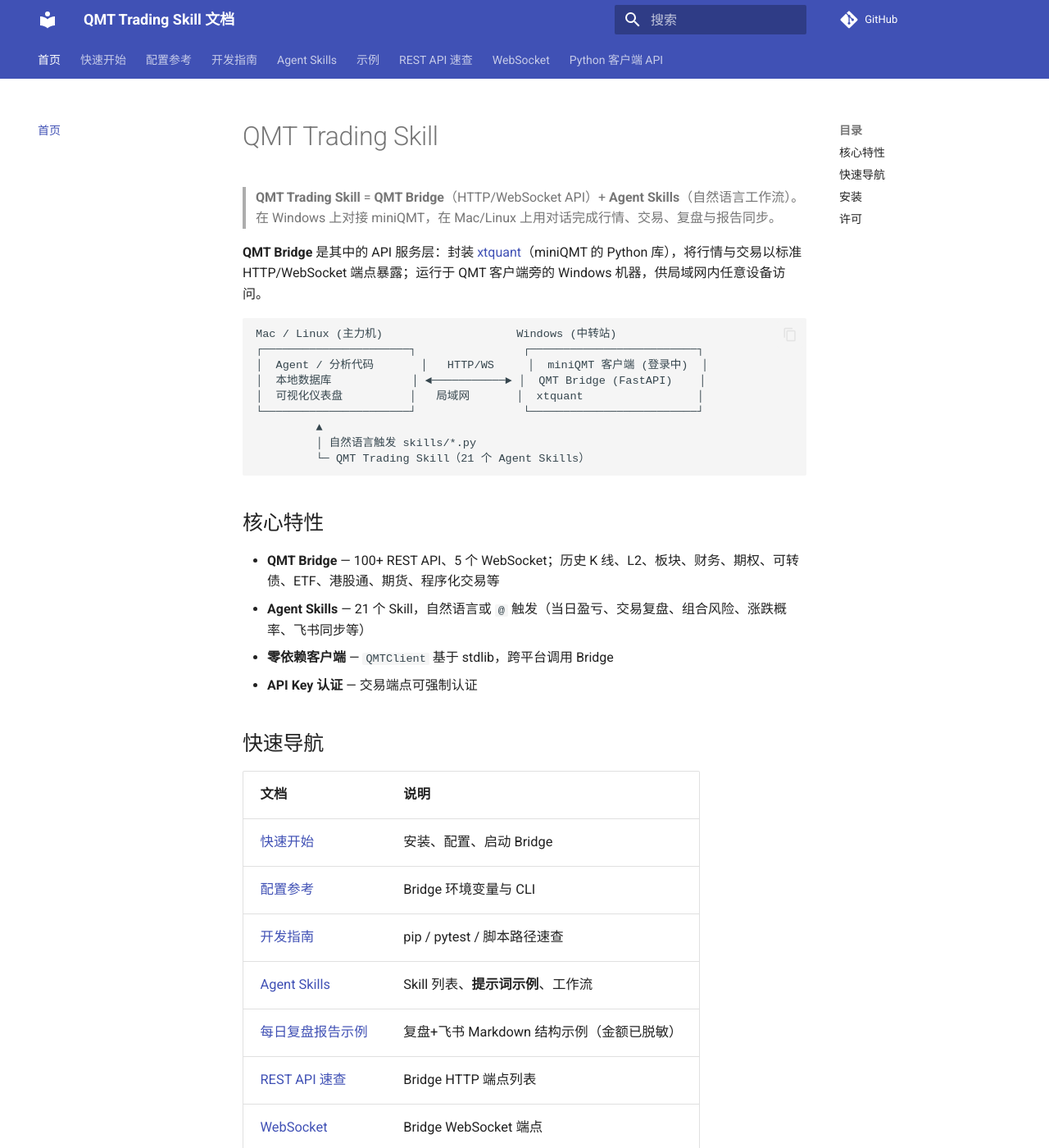
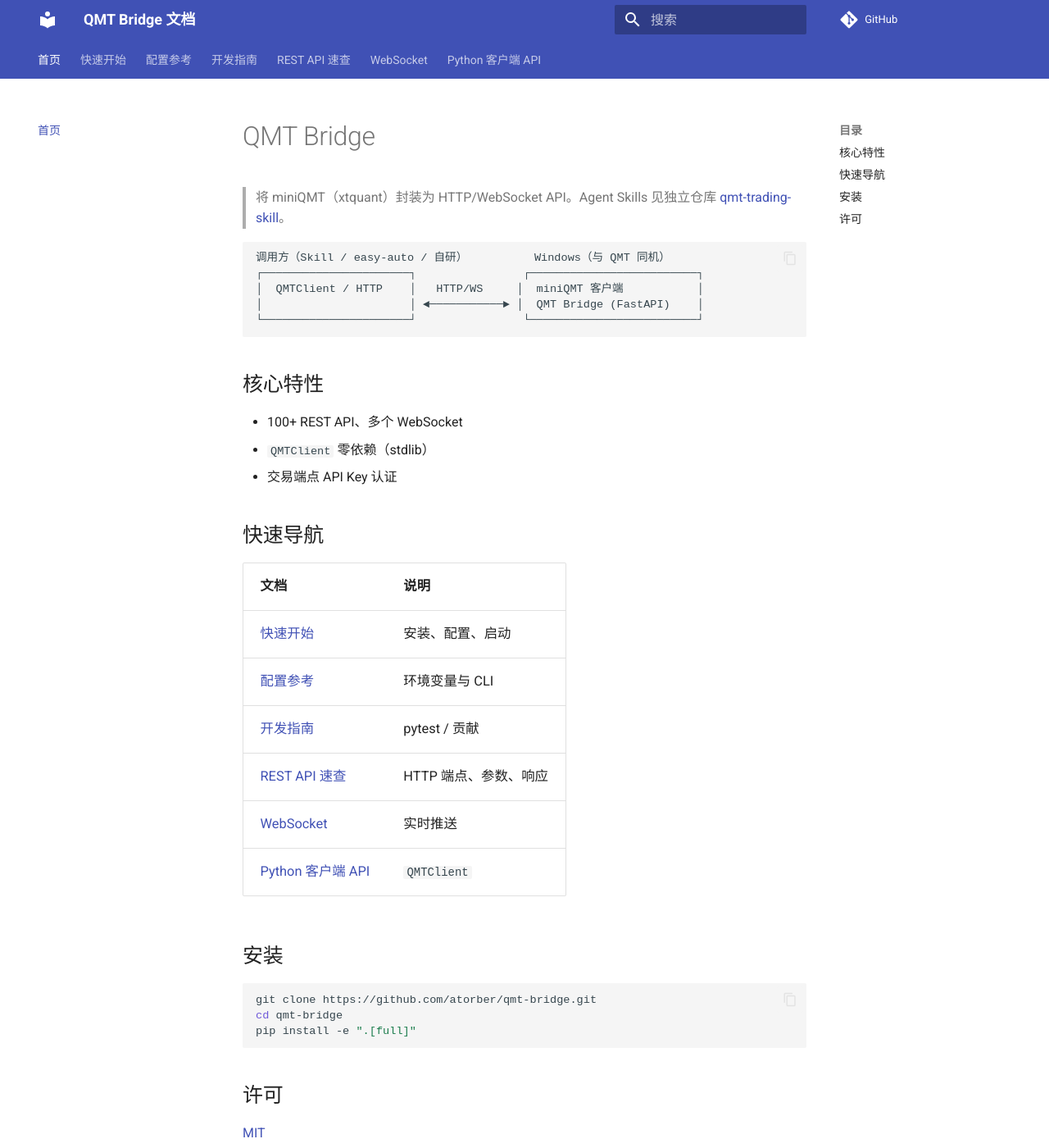
Before and after one commit to atorber/qmt-trading-skill, an MkDocs documentation site: the page built from docs/index.md, in a window 1280 px wide and 1400 px high. Shown: the whole window at 82% size. Built offline with MkDocs 1.6.1 and Material for MkDocs 9.7.7, drawn with Linux system fonts in a browser that asks for light colours; comment, search, counter and statistics services are not loaded; some of the changed text lies outside the part shown.

Commit message:
refactor: 账户解析抽到公开模块并为拆仓准备 Bridge 文档 (v2.9.0)
Co-authored-by: Cursor <cursoragent@cursor.com>

````diff
--- a/docs/index.md
+++ b/docs/index.md
@@ -1,57 +1,40 @@
-# QMT Trading Skill
+# QMT Bridge
 
-> **QMT Trading Skill** = **QMT Bridge**（HTTP/WebSocket API）+ **Agent Skills**（自然语言工作流）。在 Windows 上对接 miniQMT，在 Mac/Linux 上用对话完成行情、交易、复盘与报告同步。
-
-**QMT Bridge** 是其中的 API 服务层：封装 [xtquant](https://dict.thinktrader.net/nativeApi/start_now.html)（miniQMT 的 Python 库），将行情与交易以标准 HTTP/WebSocket 端点暴露；运行于 QMT 客户端旁的 Windows 机器，供局域网内任意设备访问。
+> 将 miniQMT（xtquant）封装为 HTTP/WebSocket API。Agent Skills 见独立仓库 [qmt-trading-skill](https://github.com/atorber/qmt-trading-skill)。
 
 ```
-Mac / Linux (主力机)                    Windows (中转站)
+调用方（Skill / easy-auto / 自研）          Windows（与 QMT 同机）
 ┌──────────────────────┐                ┌─────────────────────────┐
-│  Agent / 分析代码       │   HTTP/WS     │  miniQMT 客户端 (登录中)  │
-│  本地数据库            │ ◄───────────► │  QMT Bridge (FastAPI)    │
-│  可视化仪表盘          │   局域网       │  xtquant                 │
+│  QMTClient / HTTP    │   HTTP/WS     │  miniQMT 客户端           │
+│                      │ ◄───────────► │  QMT Bridge (FastAPI)    │
 └──────────────────────┘                └─────────────────────────┘
-         ▲
-         │ 自然语言触发 skills/*.py
-         └─ QMT Trading Skill（21 个 Agent Skills）
 ```
 
 ## 核心特性
 
-- **QMT Bridge** — 100+ REST API、5 个 WebSocket；历史 K 线、L2、板块、财务、期权、可转债、ETF、港股通、期货、程序化交易等
-- **Agent Skills** — 21 个 Skill，自然语言或 `@` 触发（当日盈亏、交易复盘、组合风险、涨跌概率、飞书同步等）
-- **零依赖客户端** — `QMTClient` 基于 stdlib，跨平台调用 Bridge
-- **API Key 认证** — 交易端点可强制认证
+- 100+ REST API、多个 WebSocket
+- `QMTClient` 零依赖（stdlib）
+- 交易端点 API Key 认证
 
 ## 快速导航
 
 | 文档 | 说明 |
 |------|------|
-| [快速开始](getting-started.md) | 安装、配置、启动 Bridge |
-| [配置参考](configuration.md) | Bridge 环境变量与 CLI |
-| [开发指南](development.md) | pip / pytest / 脚本路径速查 |
-| [Agent Skills](agent-skills.md) | Skill 列表、**提示词示例**、工作流 |
-| [每日复盘报告示例](examples/daily-eval-report.md) | 复盘+飞书 Markdown 结构示例（金额已脱敏） |
-| [REST API 速查](rest-api.md) | Bridge HTTP 端点列表 |
-| [WebSocket](websocket.md) | Bridge WebSocket 端点 |
-| [Python 客户端 API](api/index.md) | `QMTClient` 参考 |
+| [快速开始](getting-started.md) | 安装、配置、启动 |
+| [配置参考](configuration.md) | 环境变量与 CLI |
+| [开发指南](development.md) | pytest / 贡献 |
+| [REST API 速查](rest-api.md) | HTTP 端点、参数、响应 |
+| [WebSocket](websocket.md) | 实时推送 |
+| [Python 客户端 API](api/index.md) | `QMTClient` |
 
 ## 安装
 
 ```bash
-git clone https://github.com/atorber/qmt-trading-skill.git
-cd qmt-trading-skill
-
-# 安装服务端（含 WebSocket 支持）
+git clone https://github.com/atorber/qmt-bridge.git
+cd qmt-bridge
 pip install -e ".[full]"
-
-# 或者只安装客户端（零依赖）
-pip install -e .
-
-# 含 WebSocket 订阅支持
-pip install -e ".[client]"
 ```
 
 ## 许可
 
-[MIT](https://github.com/atorber/qmt-trading-skill/blob/main/LICENSE)
+[MIT](https://github.com/atorber/qmt-bridge/blob/main/LICENSE)
--- a/mkdocs.yml
+++ b/mkdocs.yml
@@ -1,8 +1,8 @@
-site_name: QMT Trading Skill 文档
-site_description: QMT Bridge API + Agent Skills — miniQMT 行情与交易
+site_name: QMT Bridge 文档
+site_description: QMT Bridge HTTP/WebSocket API — miniQMT 行情与交易
 # CI 通过 MKDOCS_SITE_URL 注入；本地默认 8001 预览地址
 site_url: !ENV [MKDOCS_SITE_URL, 'http://127.0.0.1:8001/']
-repo_url: https://github.com/atorber/qmt-trading-skill
+repo_url: https://github.com/atorber/qmt-bridge
 edit_uri: edit/main/docs/
 
 theme:
@@ -37,9 +37,6 @@ nav:
   - 快速开始: getting-started.md
   - 配置参考: configuration.md
   - 开发指南: development.md
-  - Agent Skills: agent-skills.md
-  - 示例:
-      - 每日复盘报告: examples/daily-eval-report.md
   - REST API 速查: rest-api.md
   - WebSocket: websocket.md
   - Python 客户端 API:
````
Also changed, not shown: CLAUDE.md (+4 -5 lines), README.md (+47 -273 lines), docs/getting-started.md (+3 -3 lines), pyproject.toml (+4 -5 lines), 4 other files.
